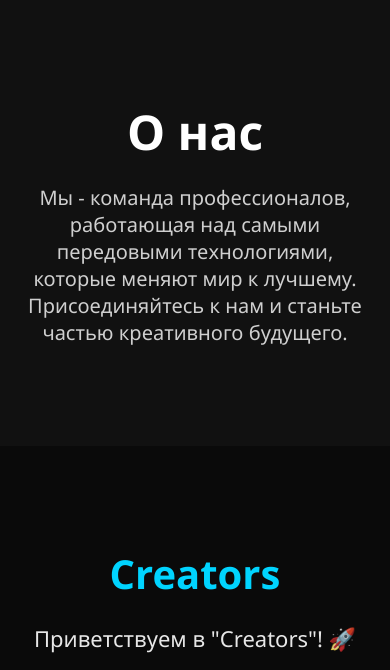
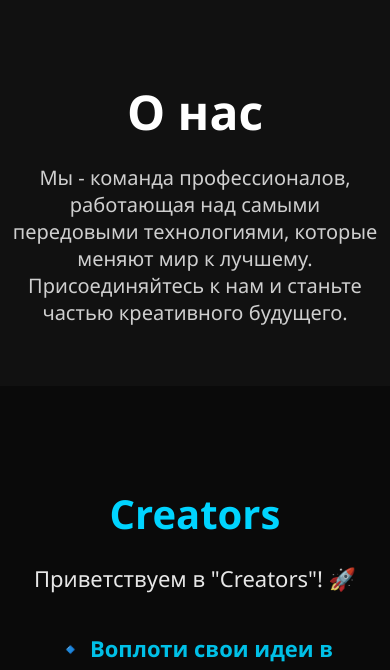
Before and after one commit to SNAcorp/as, a FastAPI app: template app/templates/index.html in a window 390 px wide. Shown: the part 845-1515 px from the top of the page. Run offline with FastAPI, Linux system fonts and the light colour scheme; the template is opened without the code that fills it, so the values that code supplies are empty.

Commit message:
Initial Commit

```diff
--- a/app/templates/index.html
+++ b/app/templates/index.html
@@ -16,6 +16,7 @@
             background: #0a0a0a;
             color: #fff;
             overflow-x: hidden;
+
         }
         h1, h2, h3 {
             margin: 0;
@@ -97,6 +98,18 @@
             margin: 0 auto;
             opacity: 0.8;
         }
+
+        @media (max-width: 768px) {
+    .about {
+        padding: 100px 20px 80px;
+    }
+}
+
+@media (max-width: 480px) {
+    .about {
+        padding: 80px 10px 60px;
+    }
+}
 
         /* Стили текста с анимациями */
         .intro-section {
@@ -265,6 +278,19 @@
                 align-items: center;
             }
         }
+
+        @media (max-width: 768px) {
+    h1 {
+        font-size: 36px; /* Меньший размер шрифта для мобильных */
+    }
+}
+
+@media (max-width: 480px) {
+    h1 {
+        font-size: 28px; /* Еще меньший размер для телефонов */
+        line-height: 1.2; /* Немного уменьшить высоту строки */
+    }
+}
     </style>
 </head>
 <body>
```
